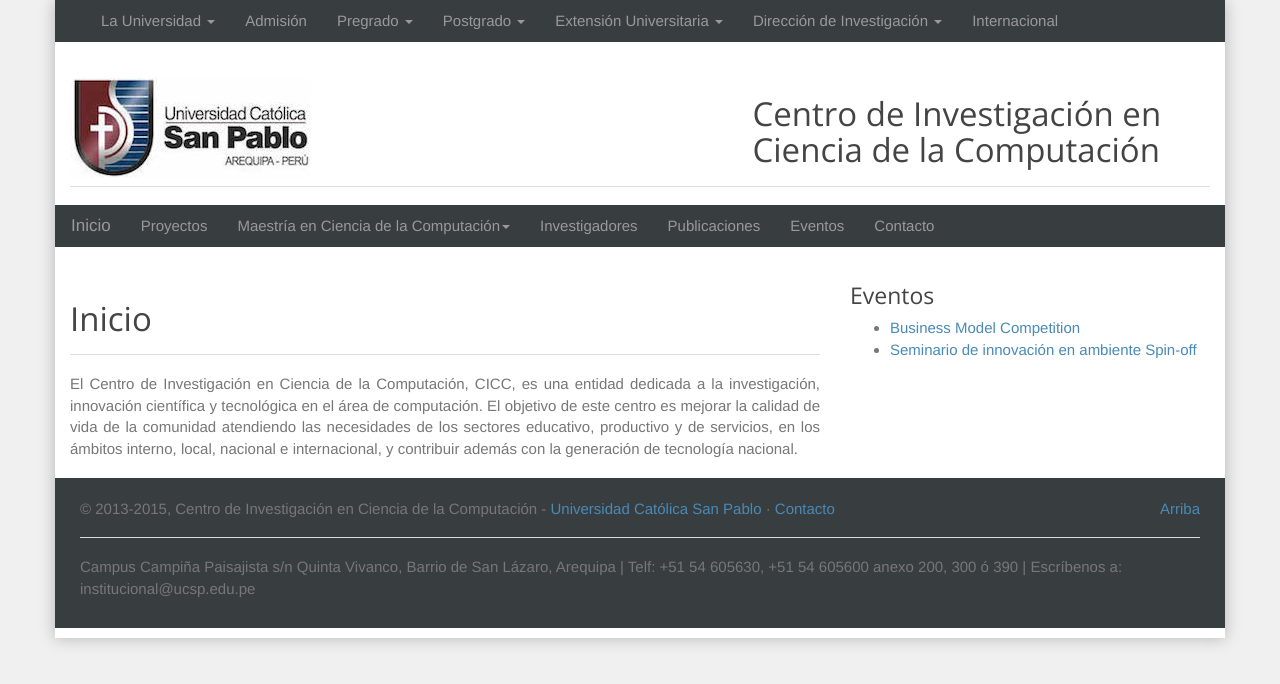
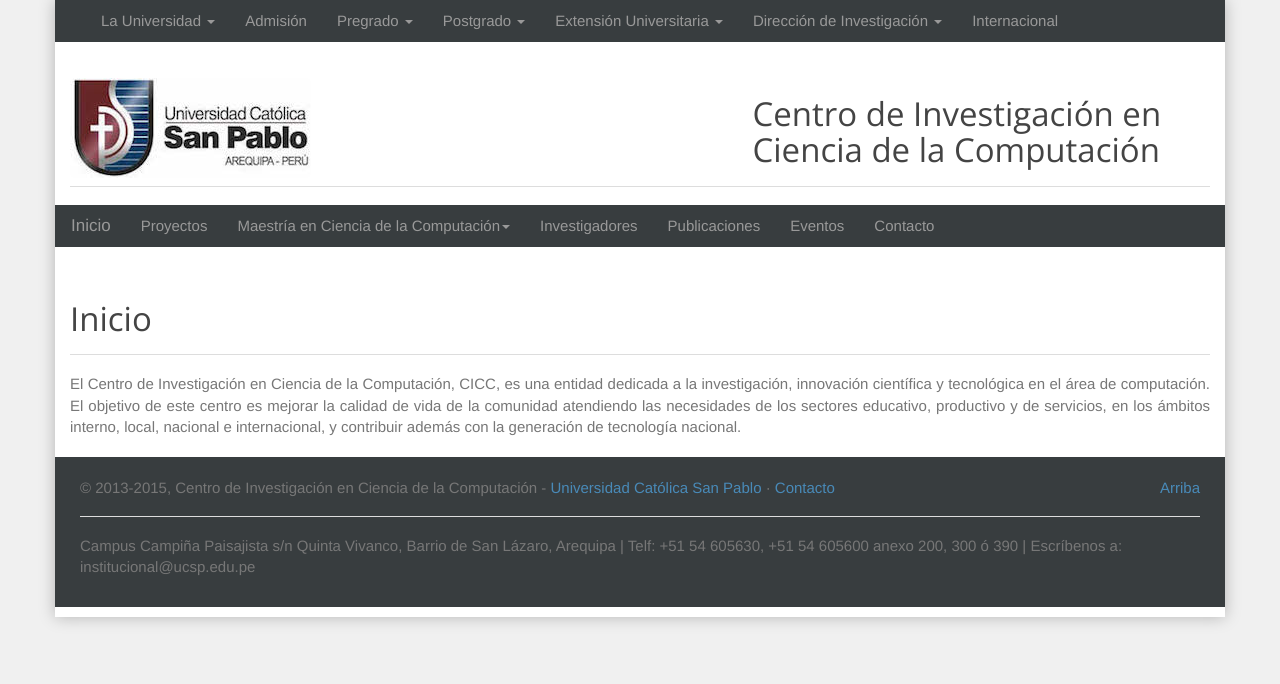
Before and after one commit to cs-ucsp/rics-ucsp, a Jekyll site: the page built from index.html, in a window 1280 px wide. Shown: the top 684 px of the page. Built offline with Jekyll 4.4.1, drawn with Linux system fonts in a browser that asks for light colours; nearby versions of some CDN libraries; Markdown is read by kramdown in place of the engine named in the settings.

Commit message:
Eliminado columna de eventos #2

```diff
--- a/index.html
+++ b/index.html
@@ -5,7 +5,7 @@ title: Inicio
 
 <div class="row">
   <!-- // CEP and Events -->
-  <div class="col-md-8">
+  <div class="col-md-12">
     <div class="page-header">
       <h1>{{ page.title }}</h1>
     </div>
@@ -19,15 +19,4 @@ title: Inicio
     nacional.
     </p>
   </div>
-  <div class="col-md-4">
-    <h3>Eventos</h3>
-    <ul>
-      <li>
-        <a href="/eventos/business-model-competition.html">Business Model Competition</a>
-      </li>
-      <li>
-        <a href="/eventos/seminario-innovacion-ambiente-spin-off.html">Seminario  de innovación en ambiente Spin-off</a>
-      </li>
-    </ul>
-  </div>
 </div>
```
